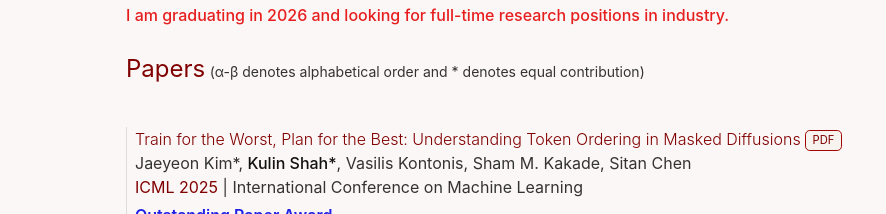
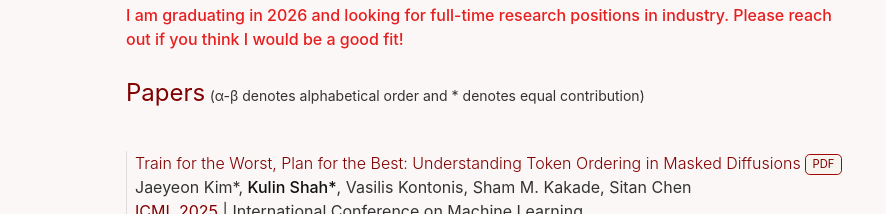
Before and after one commit to kulinshah98/kulinshah98.github.io, a plain HTML site: page index.html in a window 1280 px wide. Shown: the part 301-515 px from the top of the page, 339-1225 px from the left. Drawn offline with nearby package versions, Linux system fonts and the light colour scheme; some icons are missing.

Commit message:
update the ad

```diff
--- a/index.html
+++ b/index.html
@@ -75,7 +75,7 @@
 
                  <br> <br>
 
-                 <span class="position">I am graduating in 2026 and looking for full-time research positions in industry.</span>
+                 <span class="position">I am graduating in 2026 and looking for full-time research positions in industry. Please reach out if you think I would be a good fit!</span>
 
                  <br><br>
 
```
